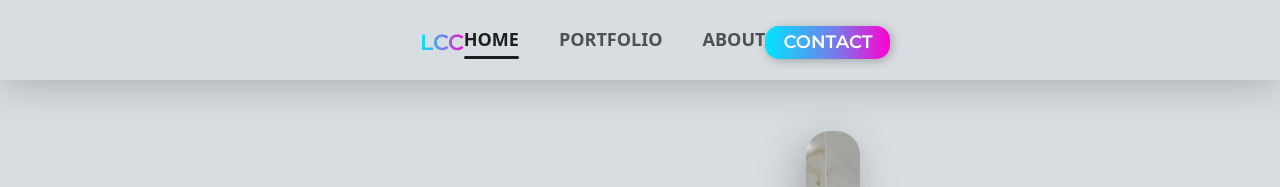
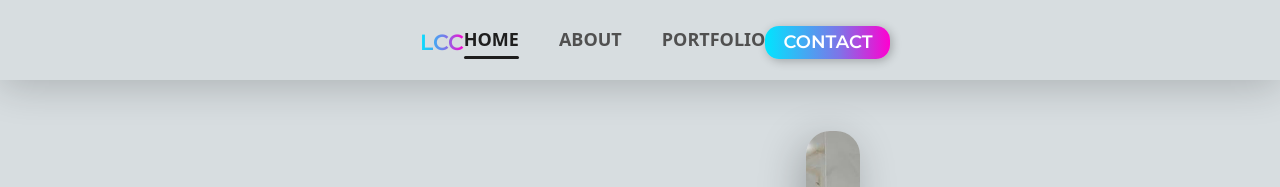
Before and after one commit to tsaigetsu/portfolio, a React (Vite) app: page / in a window 1280 px wide. Shown: the top 187 px of the page. Built offline with nearby package versions, Linux system fonts and the light colour scheme; no server answers.

Commit message:
navigation updated

```diff
--- a/src/components/About.jsx
+++ b/src/components/About.jsx
@@ -1,6 +1,6 @@
 export default function About(){
     return(
-        <section className="about-section" id="about-section">
+        <section className="about-section" id="about">
         <div className="about-wrapper">
           <div className="about-right">
             <h2 className="second-heading-about">FAST</h2>
--- a/src/components/ContactBtn.jsx
+++ b/src/components/ContactBtn.jsx
@@ -1,3 +1,18 @@
+import React from 'react';
+
 export default function ContactBtn() {
-  return <button className="contact-btn">CONTACT</button>;
+  const handleContactClick = () => {
+    const footer = document.getElementById('footer');
+    if (footer) {
+      footer.scrollIntoView({ behavior: 'smooth' });
+    }
+
+    window.location.href = 'mailto:vstremetskyi@gmail.com?subject=Partnership%20Proposal';
+  };
+
+  return (
+    <button className="contact-btn" onClick={handleContactClick}>
+      CONTACT
+    </button>
+  );
 }
--- a/src/components/Header.jsx
+++ b/src/components/Header.jsx
@@ -5,7 +5,7 @@ export default function Header() {
   const [active, setActive] = useState("HOME");
   const [indicatorStyle, setIndicatorStyle] = useState({});
   const navRefs = useRef({});
-  const navItems = ["HOME", "PORTFOLIO", "ABOUT"];
+  const navItems = ["HOME", "ABOUT", "PORTFOLIO"];
 
   useEffect(() => {
     const el = navRefs.current[active];
@@ -27,15 +27,24 @@ export default function Header() {
           {navItems.map((item) => (
             <a
               key={item}
+              href={`#${item.toLowerCase()}`}
               ref={(el) => (navRefs.current[item] = el)}
               className={`nav-btn ${active === item ? "active" : ""}`}
-              onClick={() => setActive(item)}
+              onClick={(e) => {
+                e.preventDefault();
+
+                setActive(item);
+
+                const targetElement = document.getElementById(item.toLowerCase());
+                if (targetElement) {
+                  targetElement.scrollIntoView({ behavior: 'smooth' });
+                }
+              }}
             >
               {item}
             </a>
           ))}
 
-          {/* Индикатор */}
           <span className="nav-indicator" style={indicatorStyle} />
         </nav>
         {/* <nav className="navigation">
--- a/src/components/Main.jsx
+++ b/src/components/Main.jsx
@@ -7,7 +7,7 @@ import Style from "./Style";
 
 export default function Main() {
   return (
-    <main className="main">
+    <main className="main" id="home">
       <div className="main-wrapper">
         <div className="text-wrapper">
           <h1 className="main-heading">
--- a/src/components/Portfolio.jsx
+++ b/src/components/Portfolio.jsx
@@ -36,7 +36,7 @@ export default function Portfolio() {
   };
 
   return (
-    <section className="portfolio-section">
+    <section className="portfolio-section" id="portfolio">
       <div className="portfolio-wrapper">
         {transitions((style, repo) => (
           <animated.div style={style}>
--- a/src/styles/styles.css
+++ b/src/styles/styles.css
@@ -122,6 +122,8 @@ body {
       #FF00D0 100%);
   color: #fff;
   font-family: 'Montserrat', sans-serif;
+  display: flex;
+  align-items: center;
   font-size: 18px;
   font-weight: 600;
   padding: 2px 18px;
```
